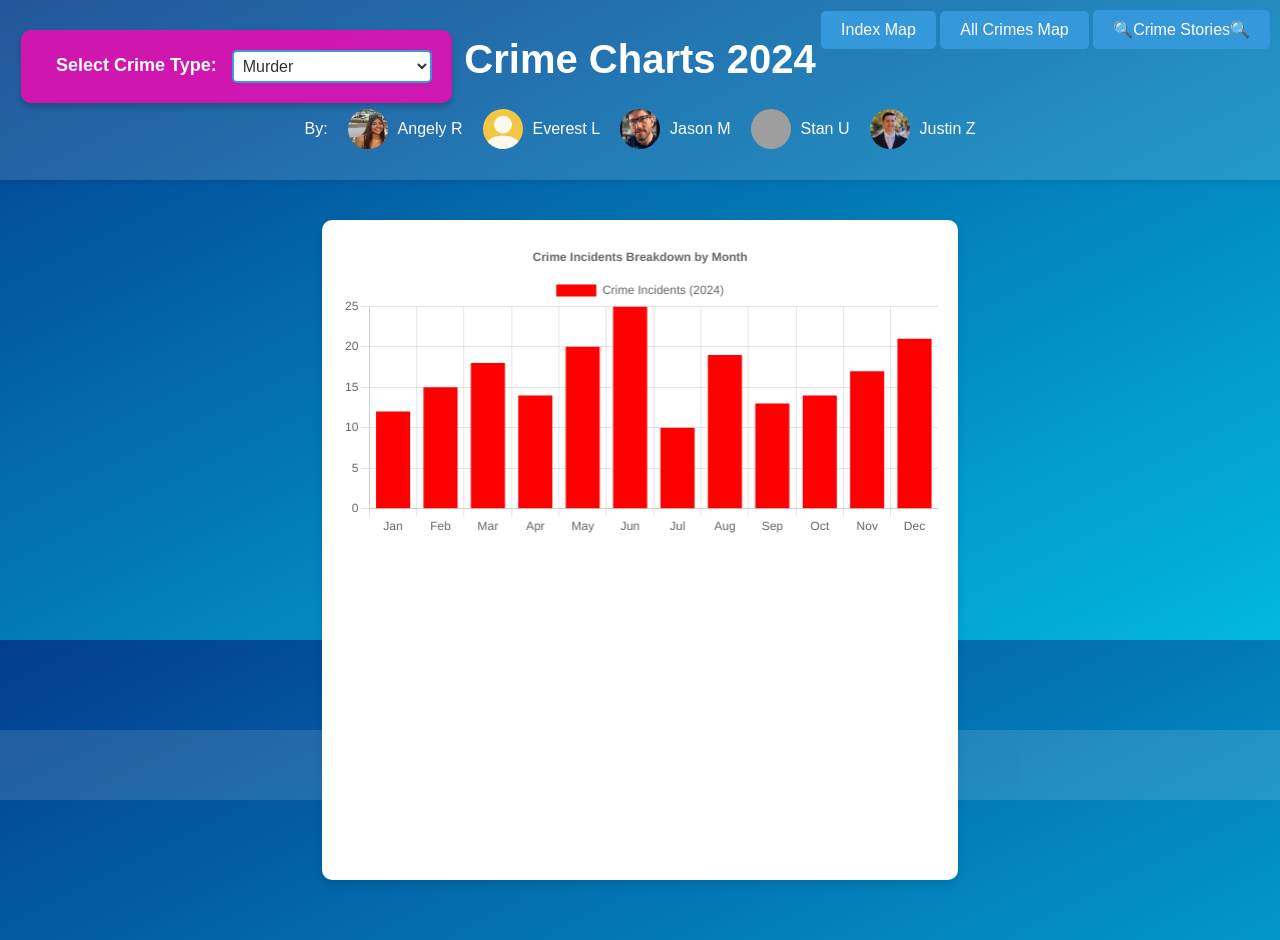
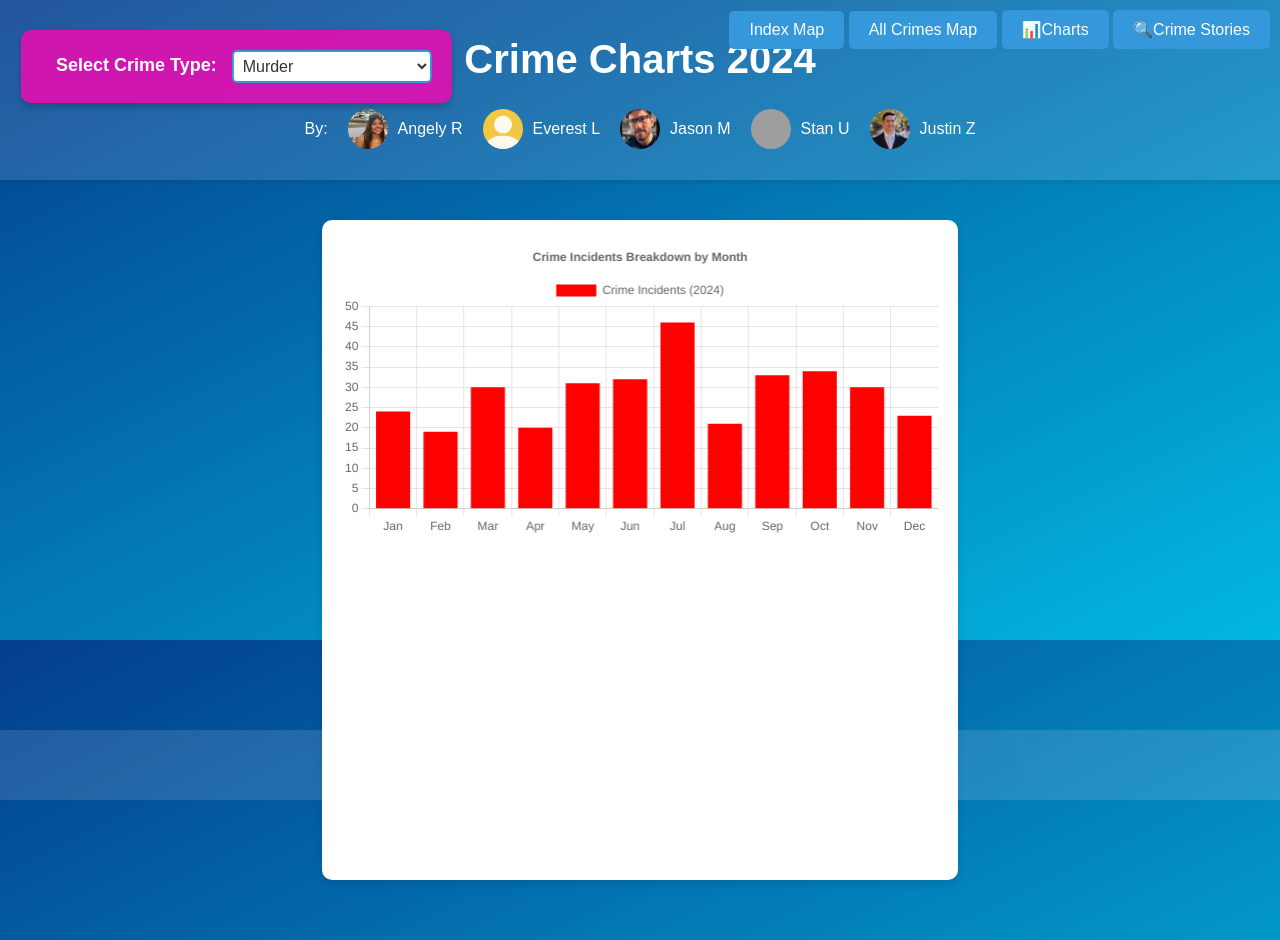
Before and after one commit to learned2/project-3, a plain HTML site: page charts.html in a window 1280 px wide. Drawn offline with nearby package versions, Linux system fonts and the light colour scheme; grey boxes are pictures that could not be loaded.

Commit message:
Fixed charts, added all buttons

```diff
--- a/charts.html
+++ b/charts.html
@@ -39,7 +39,8 @@
     <div id="navigate-container">
         <button id="goToIndexBtn">Index Map</button>
         <button id="goToDateCrimeBtn">All Crimes Map</button>
-      <button id="goToCrimeStoriesBtn">🔍Crime Stories🔍</button>
+        <button id="goToChartsBtn">📊Charts</button>
+        <button id="goToCrimeStoriesBtn">🔍Crime Stories</button>
       </div>
 
       <script>
@@ -55,11 +56,18 @@
           window.location.href = "dateCrime.html"; // Redirects to the Date Crime Map page
         });
 
+        // Button click event to navigate to the Charts page
+        const goToChartsBtn = document.getElementById('goToChartsBtn');
+        goToChartsBtn.addEventListener('click', function() {
+          window.location.href = "charts.html"; // Redirects to the charts
+        });
+
         // Button click event to navigate to the Crime Stories page
         const goToCrimeStoriesBtn = document.getElementById('goToCrimeStoriesBtn');
         goToCrimeStoriesBtn.addEventListener('click', function() {
           window.location.href = "crimeStories.html"; // Redirects to the Crime Stories page
         });
+
       </script>
 
   </head>
@@ -73,7 +81,8 @@
     <select id="crimeTypeDropdown">
       <option value="Murder">Murder</option>
       <option value="Arson">Arson</option>
-      <option value="Larceny">Larceny</option>
+      <option value="Auto Theft">Auto Theft</option>
+      <option value="Robbery">Robbery</option>
     </select>
   </div>
 
--- a/charts.js
+++ b/charts.js
@@ -3,24 +3,29 @@ let crimeBarChart;
 
 // Define colors for each crime type
 const crimeColors = {
-    "Murder": 'red',      // Murder: red color
-    "Arson": 'orange',    // Arson: orange color
-    "Larceny": 'green'    // Larceny: green color
+    "Murder": 'red',
+    "Arson": 'orange',
+    "Auto Theft": 'blue',
+    "Robbery": 'green'
 };
 
 // Sample crime data
 const crimeData = {
     "Murder": {
         labels: ["Jan", "Feb", "Mar", "Apr", "May", "Jun", "Jul", "Aug", "Sep", "Oct", "Nov", "Dec"],
-        values: [12, 15, 18, 14, 20, 25, 10, 19, 13, 14, 17, 21]
+        values: [24, 19, 30, 20, 31, 32, 46, 21, 33, 34, 30, 23]
     },
     "Arson": {
         labels: ["Jan", "Feb", "Mar", "Apr", "May", "Jun", "Jul", "Aug", "Sep", "Oct", "Nov", "Dec"],
-        values: [5, 8, 7, 6, 12, 14, 10, 9, 13, 11, 6, 8]
+        values: [57, 56, 45, 57, 58, 38, 60, 45, 56, 53, 34, 31]
     },
-    "Larceny": {
+    "Auto Theft": {
         labels: ["Jan", "Feb", "Mar", "Apr", "May", "Jun", "Jul", "Aug", "Sep", "Oct", "Nov", "Dec"],
-        values: [45, 52, 48, 51, 60, 55, 70, 65, 59, 72, 68, 60]
+        values: [1140, 941, 1052, 1115, 1219, 1272, 1355, 1413, 1284, 1261, 1123, 844]
+    },
+    "Robbery": {
+        labels: ["Jan", "Feb", "Mar", "Apr", "May", "Jun", "Jul", "Aug", "Sep", "Oct", "Nov", "Dec"],
+        values: [1423, 1248, 1295, 1342, 1473, 1446, 1511, 1491, 1369, 1477, 1307, 1129]
     }
 };
 
```
Also changed, not shown: crimeStories.html (+9 -1 lines), dateCrime.html (+9 -1 lines), index.html (+9 -1 lines), Crime_2024_Plots/murder_2024.png. Lines whose indentation alone changed are shown as unchanged.
